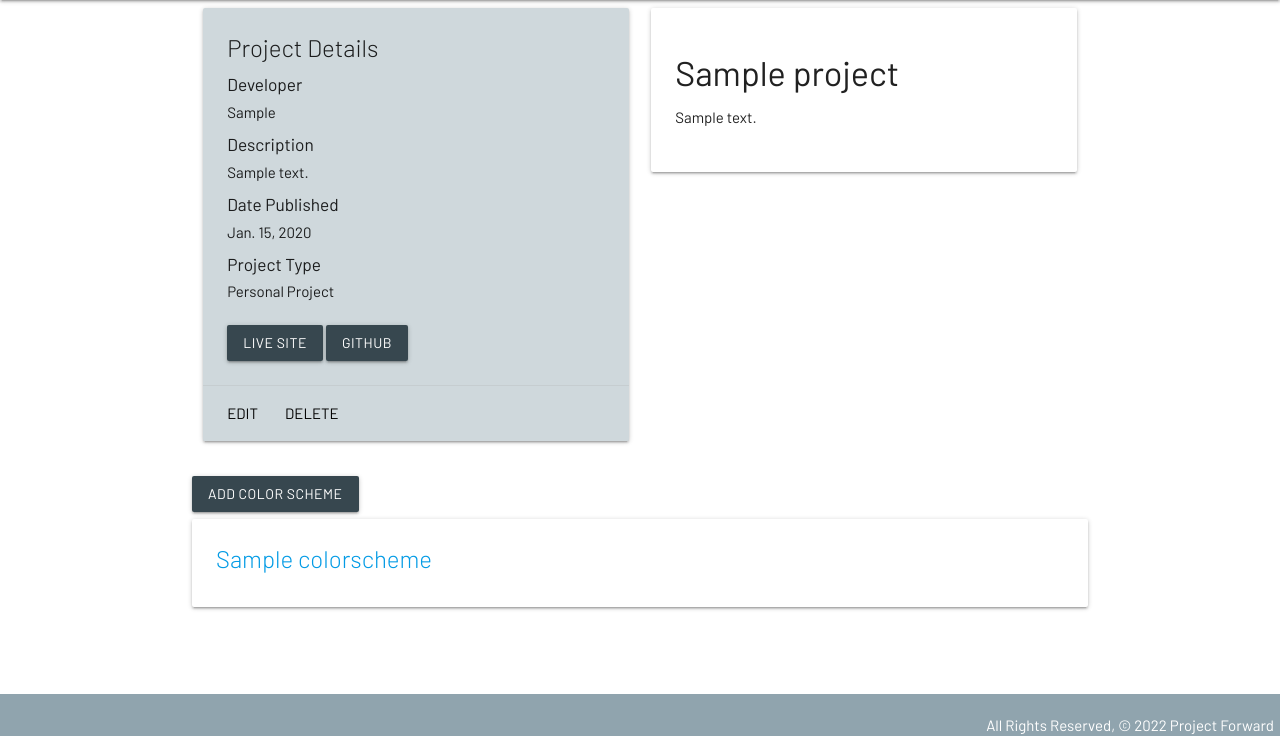
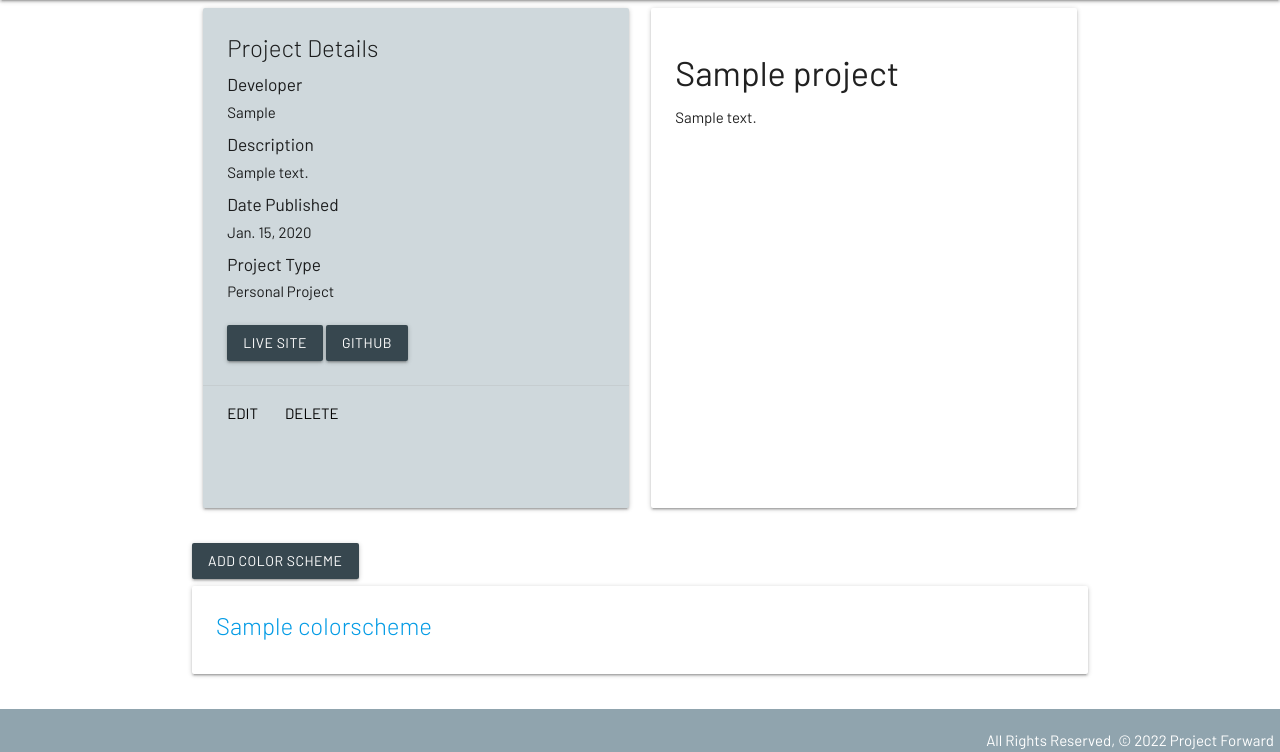
Before and after one commit to laurakelly1/project-forward, a Django app: page /projects/1/ in a window 1280 px wide. Shown: the part 64-816 px from the top of the page. Run offline with Django 4.2, Linux system fonts and the light colour scheme; a user stored in the database is signed in; tables that the repository leaves empty hold one stand-in row (values such as "Sample post").

Commit message:
Config development

```diff
--- a/main_app/static/css/style.css
+++ b/main_app/static/css/style.css
@@ -52,6 +52,9 @@
   gap: 10px;
   margin: 10px;
 }
+.project-card-details {
+  height: 500px;
+}
 .project-cards {
   display: flex;
   flex-flow: row wrap;
@@ -61,12 +64,15 @@
   margin: 10px;
   height: 20vh;
 }
-.project-preview {
-  display: block;
+.preview-colors {
+  display: flex;
+  align-self: flex-end;
+  margin: 10px;
 }
 .color-tile-line {
   width: 100%;
   height: 20px;
+
 }
 /* Color schemes */
 
--- a/main_app/templates/projects/detail.html
+++ b/main_app/templates/projects/detail.html
@@ -1,7 +1,7 @@
 {% extends 'base.html' %} {% block content %}
 <div class="row">
   <div class="col s6">
-    <div class="card #cfd8dc blue-grey lighten-4">
+    <div class="card blue-grey lighten-4 project-card-details">
       <div class="card-content ">
         <span class="card-title">
           Project Details</span>
@@ -29,13 +29,16 @@
 
   <div class="col s6">
     {% for scheme in project.color_scheme.all %}
-    <div class="card project-preview" style='background-color: {{scheme.background.all.first.hex}};'>
+    <div class="card project-preview project-card-details" style='background-color: {{scheme.background.all.first.hex}};'>
       <div class="card-content">
         <h4 style='color: {{scheme.heading.all.first.hex}};'>{{ project.name }}</h4>
         <p>{{ project.description }}</p>
+        <div class="preview-colors">
         {% for color in scheme.color.all %}
-        <div class='color-tile-line' style='background-color: {{color.hex}};'></div>
+             <div class='color-tile-line' style='background-color: {{color.hex}};'></div>
+
         {% endfor %}
+      </div>
         {% endfor %}
       </div>
     </div>
```
